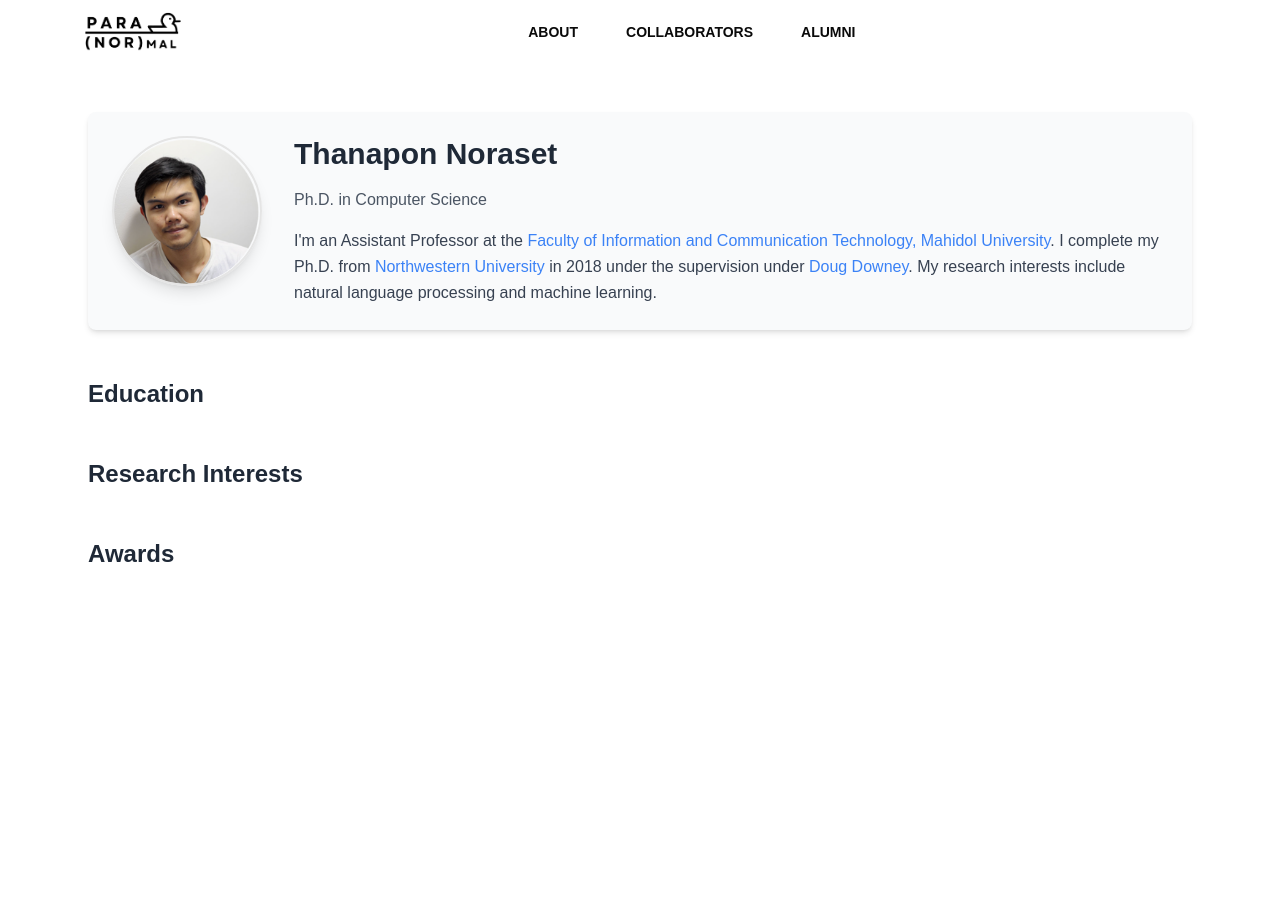
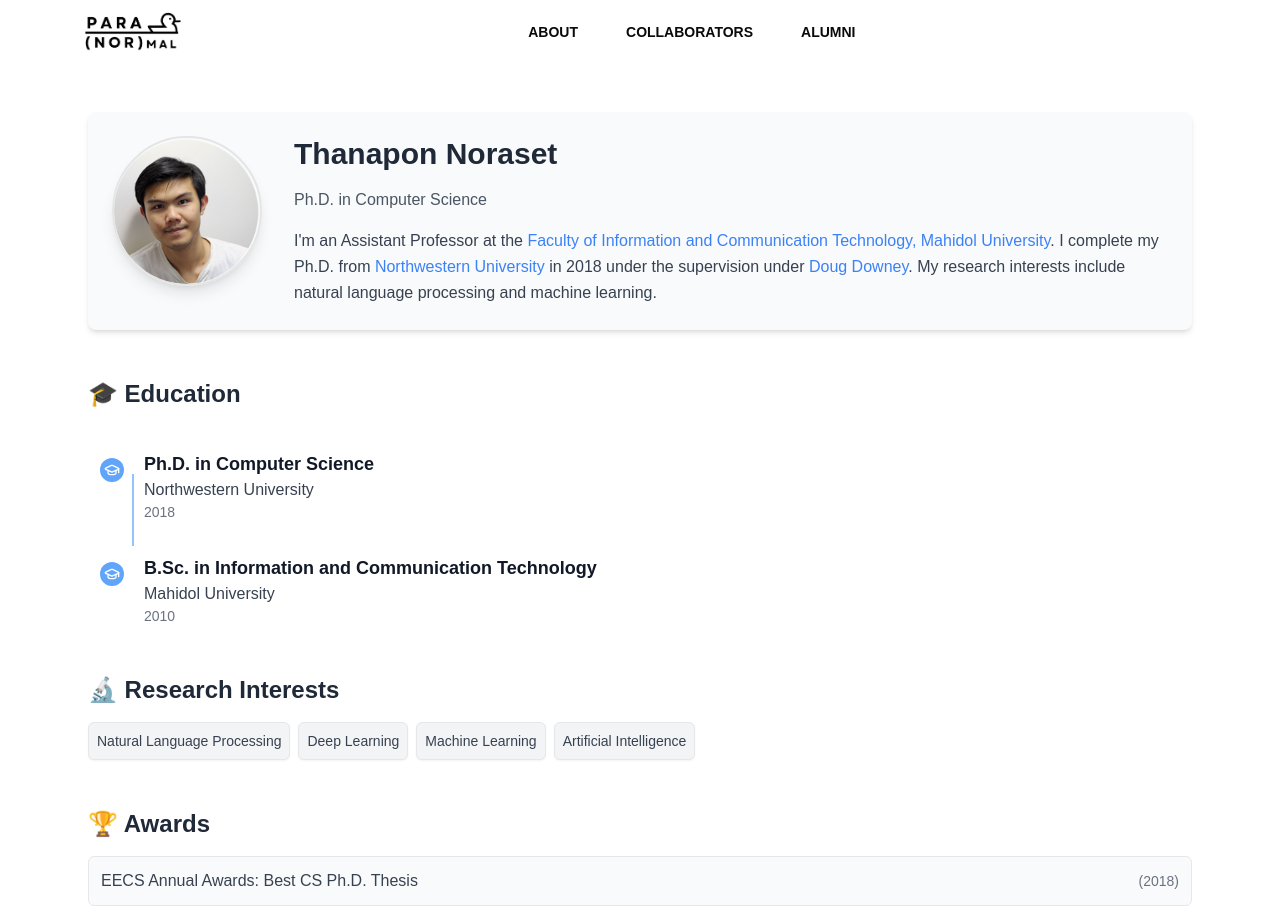
Before and after one commit to NorCortex/NorCortex.github.io, a Next.js app: page /about in a window 1280 px wide. Shown: the top 918 px of the page. Before the commit the page ends 800 px from the top, so only its background shows below. Built offline with nearby package versions, Linux system fonts and the light colour scheme.

Commit message:
:boom: Add changes

```diff
--- a/app/about/page.tsx
+++ b/app/about/page.tsx
@@ -1,5 +1,8 @@
 import Image from "next/image";
 import profileData from "@/data/profile";
+import Education from "@/components/about/education";
+import Research from "@/components/about/research";
+import Awards from "@/components/about/awards";
 
 const About = () => {
     const { image, name, description, education, researchInterests, awards } = profileData;
@@ -50,33 +53,21 @@ const About = () => {
 
             <section className="mb-12">
                 <h2 className="text-2xl font-semibold text-gray-800 mb-4">
-                    Education
+                    🎓 Education
                 </h2>
-                <ul className="list-disc list-inside text-gray-700 space-y-2">
-                    {education.map((item, index) => (
-                        <li key={index}>{item}</li>
-                    ))}
-                </ul>
+                <Education education={education} />
             </section>
 
             <section className="mb-12">
                 <h2 className="text-2xl font-semibold text-gray-800 mb-4">
-                    Research Interests
+                    🔬 Research Interests
                 </h2>
-                <ul className="list-disc list-inside text-gray-700 space-y-2">
-                    {researchInterests.map((interest, index) => (
-                        <li key={index}>{interest}</li>
-                    ))}
-                </ul>
+                <Research researchInterests={researchInterests} />
             </section>
 
             <section>
-                <h2 className="text-2xl font-semibold text-gray-800 mb-4">Awards</h2>
-                <ul className="list-disc list-inside text-gray-700 space-y-2">
-                    {awards.map((award, index) => (
-                        <li key={index}>{award}</li>
-                    ))}
-                </ul>
+                <h2 className="text-2xl font-semibold text-gray-800 mb-4">🏆 Awards</h2>
+                <Awards awards={awards} />
             </section>
         </div>
     );
--- /dev/null
+++ b/components/about/awards.tsx
@@ -0,0 +1,32 @@
+interface Award {
+    name: string;
+    year: string;
+  }
+
+  interface AwardsProps {
+    awards: Award[];
+  }
+
+  const Awards = ({ awards }: AwardsProps) => {
+    return (
+      <section className="mb-12">
+        {awards.length > 0 ? (
+          <ul className="space-y-3">
+            {awards.map((award, index) => (
+              <li
+                key={index}
+                className="flex items-center justify-between bg-gray-50 p-3 rounded-md border border-gray-200 hover:border-gray-300 transition-colors duration-200"
+              >
+                <span className="text-gray-700 font-medium">{award.name}</span>
+                <span className="text-gray-500 text-sm">({award.year})</span>
+              </li>
+            ))}
+          </ul>
+        ) : (
+          <p className="text-gray-600 text-sm italic">No awards listed.</p>
+        )}
+      </section>
+    );
+  };
+
+  export default Awards;
--- /dev/null
+++ b/components/about/education.tsx
@@ -0,0 +1,39 @@
+import { GraduationCap } from "lucide-react";
+
+interface EducationProps {
+  education: { degree: string; institution: string; year: string }[];
+}
+
+const Education = ({ education }: EducationProps) => {
+  if (education.length === 0) {
+    return <p className="text-gray-600">No education details available.</p>;
+  }
+
+  return (
+    <div className="mb-12">
+      <h2 className="text-2xl font-semibold text-gray-800 mb-6 flex items-center gap-2">
+      </h2>
+      <div className="relative pl-8">
+        {education.map((edu, index) => (
+          <div key={index} className="relative mb-8">
+            {index !== education.length - 1 && (
+              <div className="absolute left-3 top-6 w-[2px] h-full bg-blue-300"></div>
+            )}
+
+            <div className="absolute -left-5 top-2 w-6 h-6 bg-blue-400 rounded-full flex items-center justify-center">
+              <GraduationCap className="w-4 h-4 text-white" />
+            </div>
+
+            <div className="ml-6">
+              <h3 className="text-lg font-semibold text-gray-900">{edu.degree}</h3>
+              <p className="text-gray-700">{edu.institution}</p>
+              <p className="text-gray-500 text-sm">{edu.year}</p>
+            </div>
+          </div>
+        ))}
+      </div>
+    </div>
+  );
+};
+
+export default Education;
--- /dev/null
+++ b/components/about/research.tsx
@@ -0,0 +1,26 @@
+interface ResearchInterestsProps {
+    researchInterests: string[];
+  }
+
+  const ResearchInterests = ({ researchInterests }: ResearchInterestsProps) => {
+    return (
+      <section className="mb-12">
+        {researchInterests.length > 0 ? (
+          <div className="flex flex-wrap gap-2">
+            {researchInterests.map((interest, index) => (
+              <div
+                key={index}
+                className="flex items-center justify-center p-2 bg-gray-100 rounded-md shadow-sm hover:shadow-md transition-shadow duration-200 border border-gray-200 hover:border-gray-400 text-sm text-gray-700 font-medium"
+              >
+                {interest}
+              </div>
+            ))}
+          </div>
+        ) : (
+          <p className="text-gray-600 italic">No research interests listed.</p>
+        )}
+      </section>
+    );
+  };
+
+  export default ResearchInterests;
--- a/components/card/bigMemberCard.tsx
+++ b/components/card/bigMemberCard.tsx
@@ -16,7 +16,7 @@ interface BigMemberCardProps {
   member: BigMember;
 }
 
-const BigMemberCard: React.FC<BigMemberCardProps> = ({ member }) => {
+const BigMemberCard = ({ member }: BigMemberCardProps) => {
   return (
     <div className="bg-white rounded-lg shadow-md hover:shadow-lg transition-shadow duration-300 p-6 border border-gray-100">
       <div className="flex flex-col sm:flex-row items-center sm:items-start space-y-4 sm:space-y-0 sm:space-x-6">
--- a/components/card/groupMemberCard.tsx
+++ b/components/card/groupMemberCard.tsx
@@ -14,7 +14,7 @@ interface AlumniCardProps {
   group: AlumniGroup;
 }
 
-const AlumniCard: React.FC<AlumniCardProps> = ({ group }) => {
+const AlumniCard = ({ group }: AlumniCardProps) => {
   return (
     <div className="bg-white rounded-2xl shadow-lg hover:shadow-2xl transition-all duration-300 p-6 border border-gray-100 flex flex-col items-center text-center max-w-sm mx-auto">
       <div className="mb-5">
--- a/components/card/memberCard.tsx
+++ b/components/card/memberCard.tsx
@@ -15,7 +15,7 @@ interface MemberCardProps {
   members: Member[];
 }
 
-const MemberCard: React.FC<MemberCardProps> = ({ members }) => {
+const MemberCard = ({ members }: MemberCardProps) => {
   return (
     <div className="grid grid-cols-1 sm:grid-cols-2 lg:grid-cols-3 gap-6">
       {members.map((member) => (
--- a/data/profile.ts
+++ b/data/profile.ts
@@ -1,10 +1,27 @@
 const profileData = {
-    image: "/assets/nor_thanapon.png",
-    name: "Thanapon Noraset",
-    description: "Ph.D. in Computer Science",
-    education: [],
-    researchInterests: [],
-    awards: [],
-  };
+  image: "/assets/nor_thanapon.png",
+  name: "Thanapon Noraset",
+  description: "Ph.D. in Computer Science",
+  education: [
+    {
+      degree: "Ph.D. in Computer Science",
+      institution: "Northwestern University",
+      year: "2018",
+    },
+    {
+      degree: "B.Sc. in Information and Communication Technology",
+      institution: "Mahidol University",
+      year: "2010",
+    },
+  ],
+  researchInterests: ['Natural Language Processing', 'Deep Learning', 'Machine Learning', 'Artificial Intelligence'],
+  awards: [
+    { name: "EECS Annual Awards: Best CS Ph.D. Thesis", year: "2018" },
+    { name: "Mahidol University Instructor Development Scholarship", year: "2013 - 2017" },
+    { name: "Faculty of ICT Instructor Development Scholarship", year: "2011 - 2017" },
+    { name: "Second runner-up, Software Design, Imagine Cup, Microsoft Thailand", year: "2009" },
+    { name: "Faculty of ICT Bachelor Degree Scholarship", year: "2006 - 2010" },
+  ],
+};
 
-  export default profileData;
+export default profileData;
```
Also changed, not shown: data/alumni.ts (+39 -8 lines), data/member.ts (+6 -17 lines).
